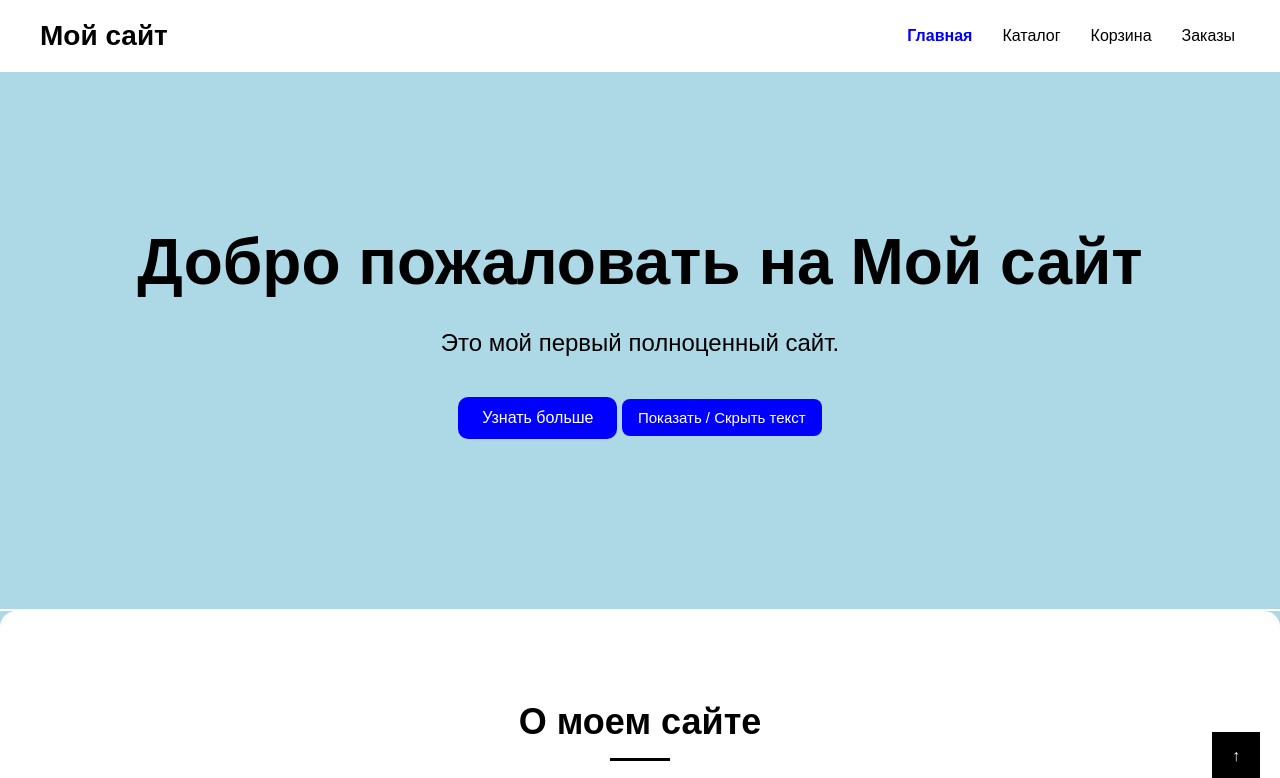
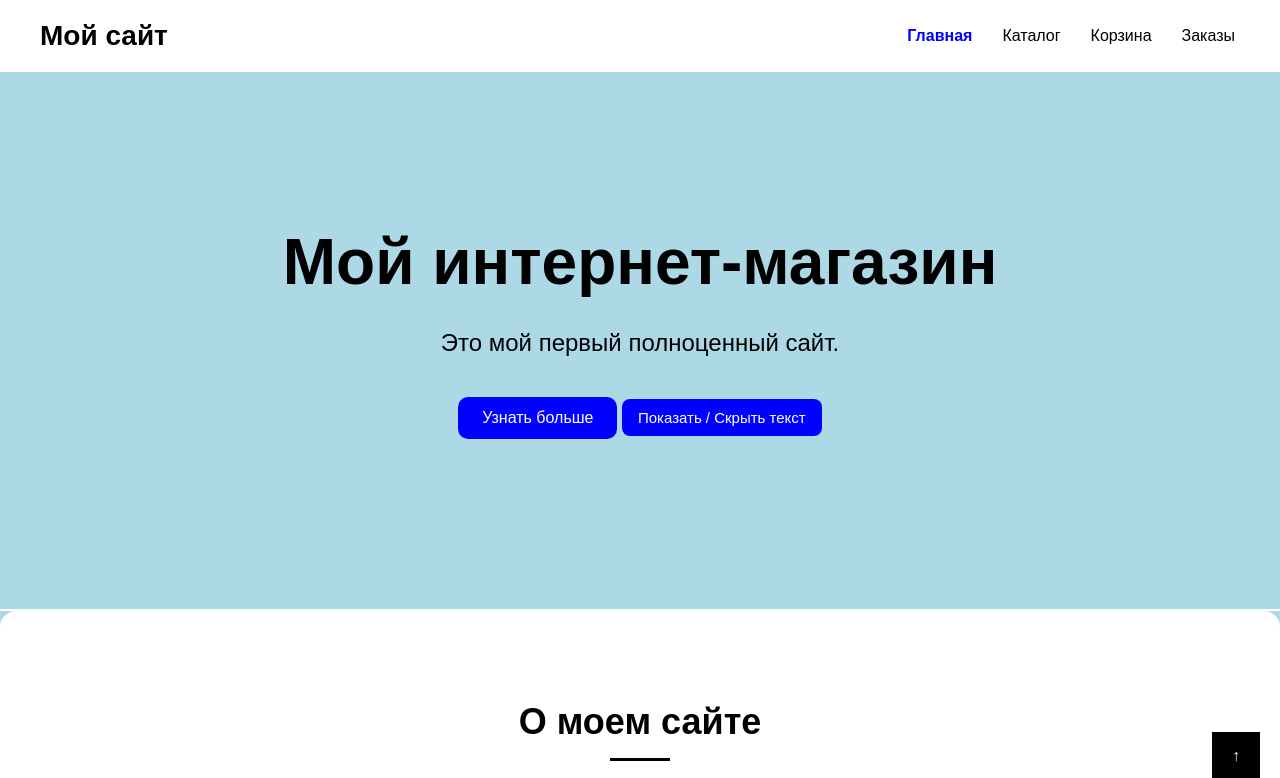
Before and after one commit to ArtemBykov021/my-first-online-store, a plain HTML site: page index.html in a window 1280 px wide. Shown: the top 778 px of the page. Drawn offline with Linux system fonts and the light colour scheme.

Commit message:
Change main heading

```diff
--- a/index.html
+++ b/index.html
@@ -1,7 +1,7 @@
 <!DOCTYPE html>
 <html lang="ru">
     <head>
-<title>Мой интернет-магазин</title>
+<title>Мой первый сайт</title>
 <meta name="viewport" content="width=device-width, initial-scale=1.0">
 <link rel="stylesheet" href="style.css">
     </head>
@@ -32,7 +32,7 @@
 <main>
     <section class="hero" id="home">
         <div class="container">
-        <h1>Добро пожаловать на Мой сайт</h1>
+        <h1>Мой интернет-магазин</h1>
         <p>Это мой первый полноценный сайт.</p>
         <a href="#about" id="moreButton">Узнать больше</a>
         <button id="toggleButton">Показать / Скрыть текст</button>
```
